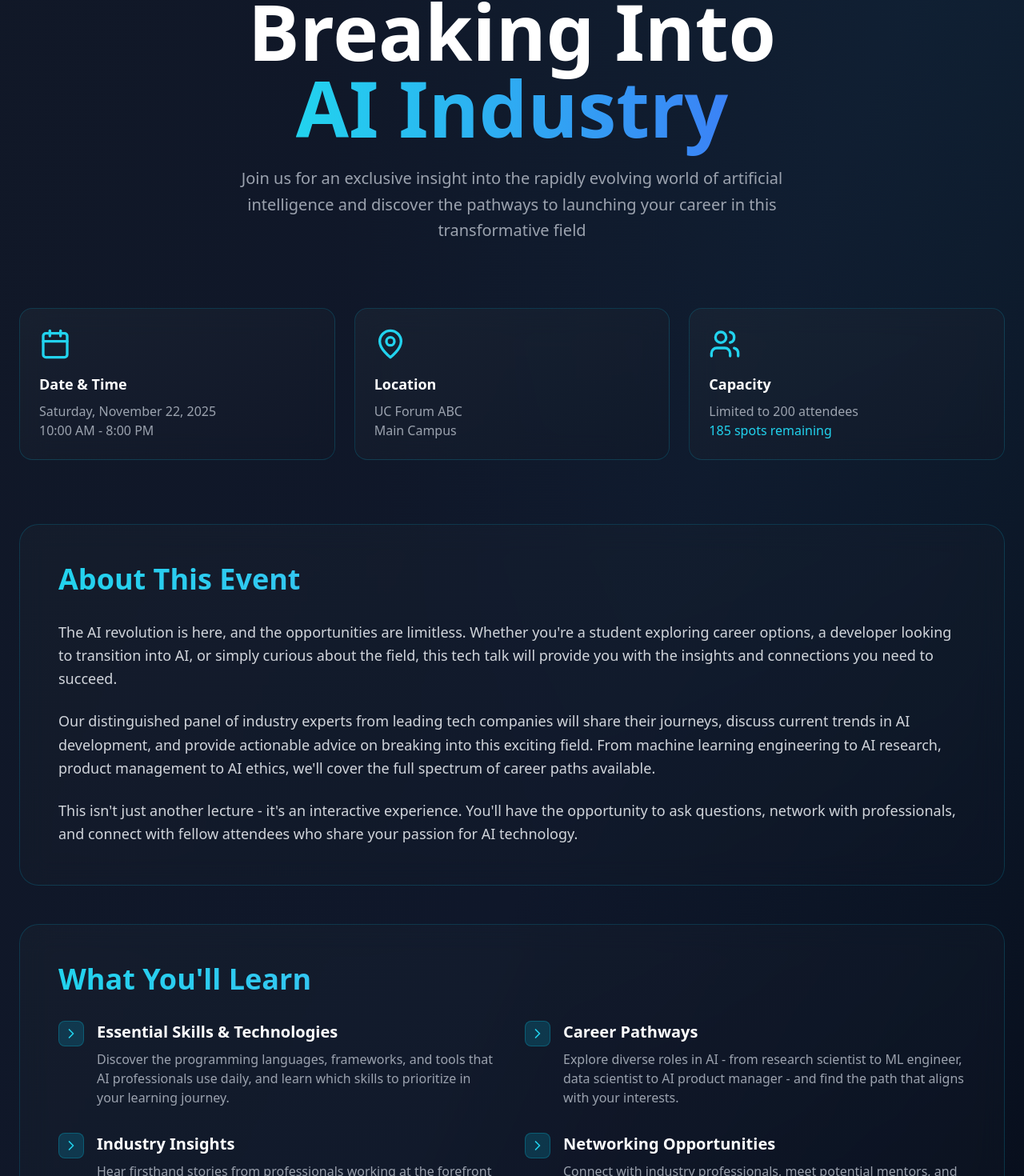
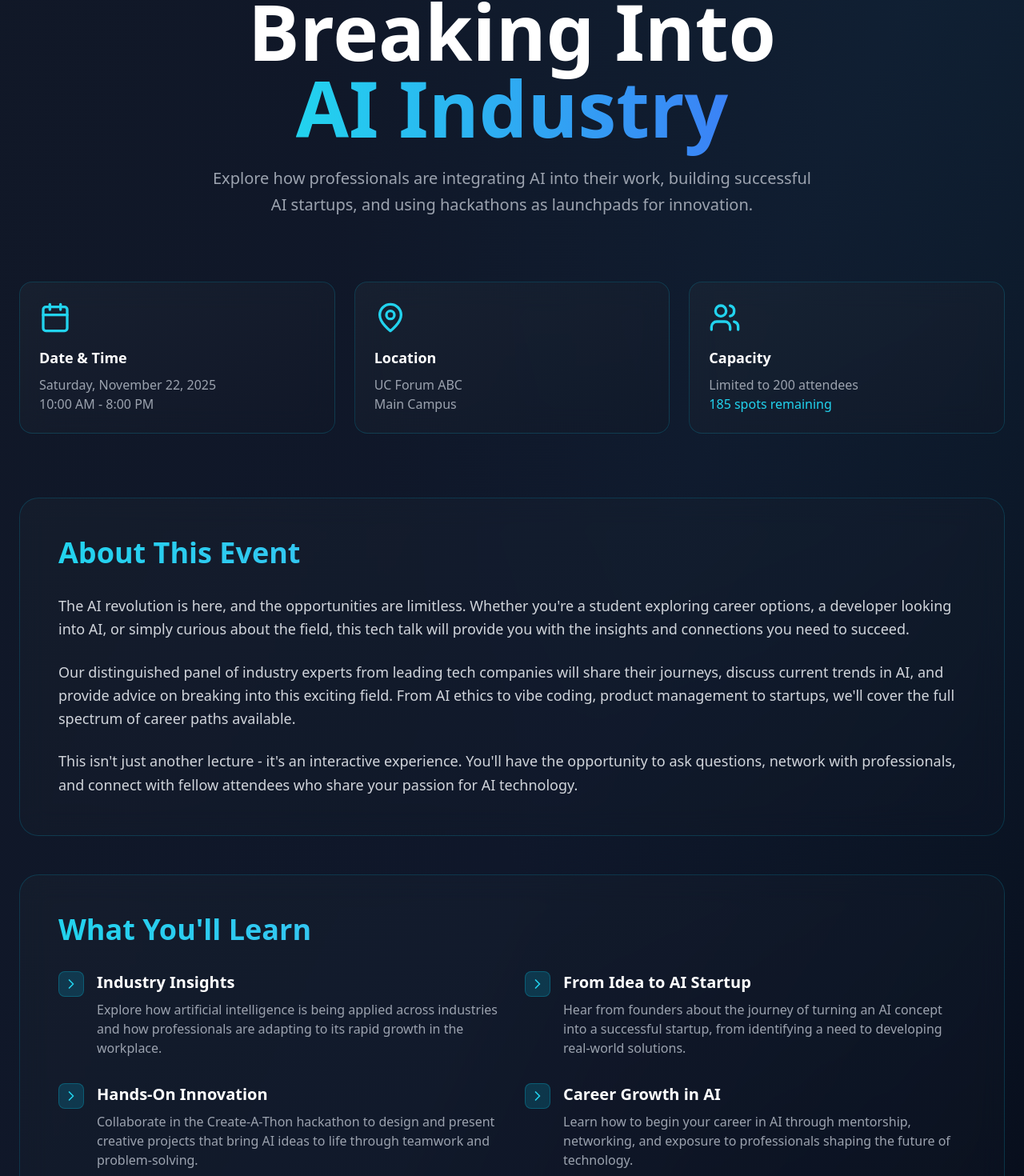
Before and after one commit to Max-Aber/acm_tech_talk, a React (Vite) app: page / in a window 1280 px wide. Shown: the part 332-1802 px from the top of the page at 80% size. Built offline with nearby package versions, Linux system fonts and the light colour scheme.

Commit message:
upadeted the "what youll learn section"

```diff
--- a/src/App.tsx
+++ b/src/App.tsx
@@ -48,7 +48,7 @@ function HomePage({ onNavigate }: { onNavigate: (page: Page) => void }) {
             <div className="flex items-center gap-3">
               <img src={acmLogo} alt="ACM USD Logo" className="w-16 h-16" />
               <span className="text-xl font-bold bg-gradient-to-r from-cyan-400 to-blue-400 bg-clip-text text-transparent">
-                ACM Events
+                Events
               </span>
             </div>
             <div className="flex gap-6">
@@ -94,7 +94,7 @@ function HomePage({ onNavigate }: { onNavigate: (page: Page) => void }) {
           </h1>
 
           <p className="text-xl text-gray-400 max-w-3xl mx-auto leading-relaxed">
-            Join us for an exclusive insight into the rapidly evolving world of artificial intelligence and discover the pathways to launching your career in this transformative field
+            Explore how professionals are integrating AI into their work, building successful AI startups, and using hackathons as launchpads for innovation.
           </p>
         </div>
 
@@ -127,10 +127,10 @@ function HomePage({ onNavigate }: { onNavigate: (page: Page) => void }) {
           </h2>
           <div className="space-y-6 text-gray-300 text-lg leading-relaxed">
             <p>
-              The AI revolution is here, and the opportunities are limitless. Whether you're a student exploring career options, a developer looking to transition into AI, or simply curious about the field, this tech talk will provide you with the insights and connections you need to succeed.
+              The AI revolution is here, and the opportunities are limitless. Whether you're a student exploring career options, a developer looking into AI, or simply curious about the field, this tech talk will provide you with the insights and connections you need to succeed.
             </p>
             <p>
-              Our distinguished panel of industry experts from leading tech companies will share their journeys, discuss current trends in AI development, and provide actionable advice on breaking into this exciting field. From machine learning engineering to AI research, product management to AI ethics, we'll cover the full spectrum of career paths available.
+              Our distinguished panel of industry experts from leading tech companies will share their journeys, discuss current trends in AI, and provide advice on breaking into this exciting field. From AI ethics to vibe coding, product management to startups, we'll cover the full spectrum of career paths available.
             </p>
             <p>
               This isn't just another lecture - it's an interactive experience. You'll have the opportunity to ask questions, network with professionals, and connect with fellow attendees who share your passion for AI technology.
@@ -148,9 +148,9 @@ function HomePage({ onNavigate }: { onNavigate: (page: Page) => void }) {
                 <ChevronRight className="w-5 h-5 text-cyan-400" />
               </div>
               <div>
-                <h3 className="text-xl font-semibold mb-2">Essential Skills & Technologies</h3>
+                <h3 className="text-xl font-semibold mb-2">Industry Insights</h3>
                 <p className="text-gray-400">
-                  Discover the programming languages, frameworks, and tools that AI professionals use daily, and learn which skills to prioritize in your learning journey.
+                  Explore how artificial intelligence is being applied across industries and how professionals are adapting to its rapid growth in the workplace.
                 </p>
               </div>
             </div>
@@ -160,9 +160,9 @@ function HomePage({ onNavigate }: { onNavigate: (page: Page) => void }) {
                 <ChevronRight className="w-5 h-5 text-cyan-400" />
               </div>
               <div>
-                <h3 className="text-xl font-semibold mb-2">Career Pathways</h3>
+                <h3 className="text-xl font-semibold mb-2">From Idea to AI Startup</h3>
                 <p className="text-gray-400">
-                  Explore diverse roles in AI - from research scientist to ML engineer, data scientist to AI product manager - and find the path that aligns with your interests.
+                  Hear from founders about the journey of turning an AI concept into a successful startup, from identifying a need to developing real-world solutions.
                 </p>
               </div>
             </div>
@@ -172,9 +172,9 @@ function HomePage({ onNavigate }: { onNavigate: (page: Page) => void }) {
                 <ChevronRight className="w-5 h-5 text-cyan-400" />
               </div>
               <div>
-                <h3 className="text-xl font-semibold mb-2">Industry Insights</h3>
+                <h3 className="text-xl font-semibold mb-2">Hands-On Innovation</h3>
                 <p className="text-gray-400">
-                  Hear firsthand stories from professionals working at the forefront of AI innovation, including challenges they've faced and how they overcame them.
+                  Collaborate in the Create-A-Thon hackathon to design and present creative projects that bring AI ideas to life through teamwork and problem-solving.
                 </p>
               </div>
             </div>
@@ -184,9 +184,9 @@ function HomePage({ onNavigate }: { onNavigate: (page: Page) => void }) {
                 <ChevronRight className="w-5 h-5 text-cyan-400" />
               </div>
               <div>
-                <h3 className="text-xl font-semibold mb-2">Networking Opportunities</h3>
+                <h3 className="text-xl font-semibold mb-2">Career Growth in AI</h3>
                 <p className="text-gray-400">
-                  Connect with industry professionals, meet potential mentors, and build relationships with peers who share your passion for AI technology.
+                  Learn how to begin your career in AI through mentorship, networking, and exposure to professionals shaping the future of technology.
                 </p>
               </div>
             </div>
```
